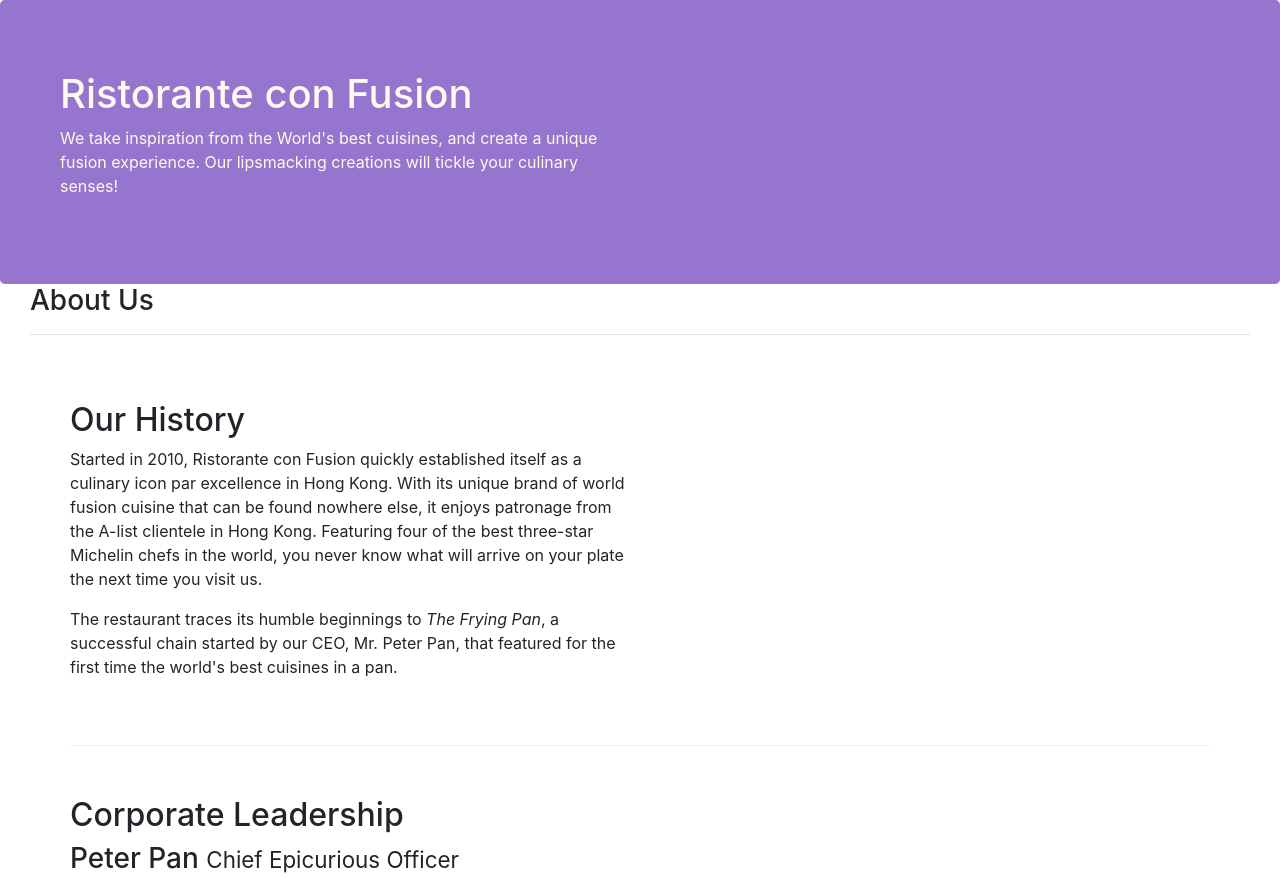
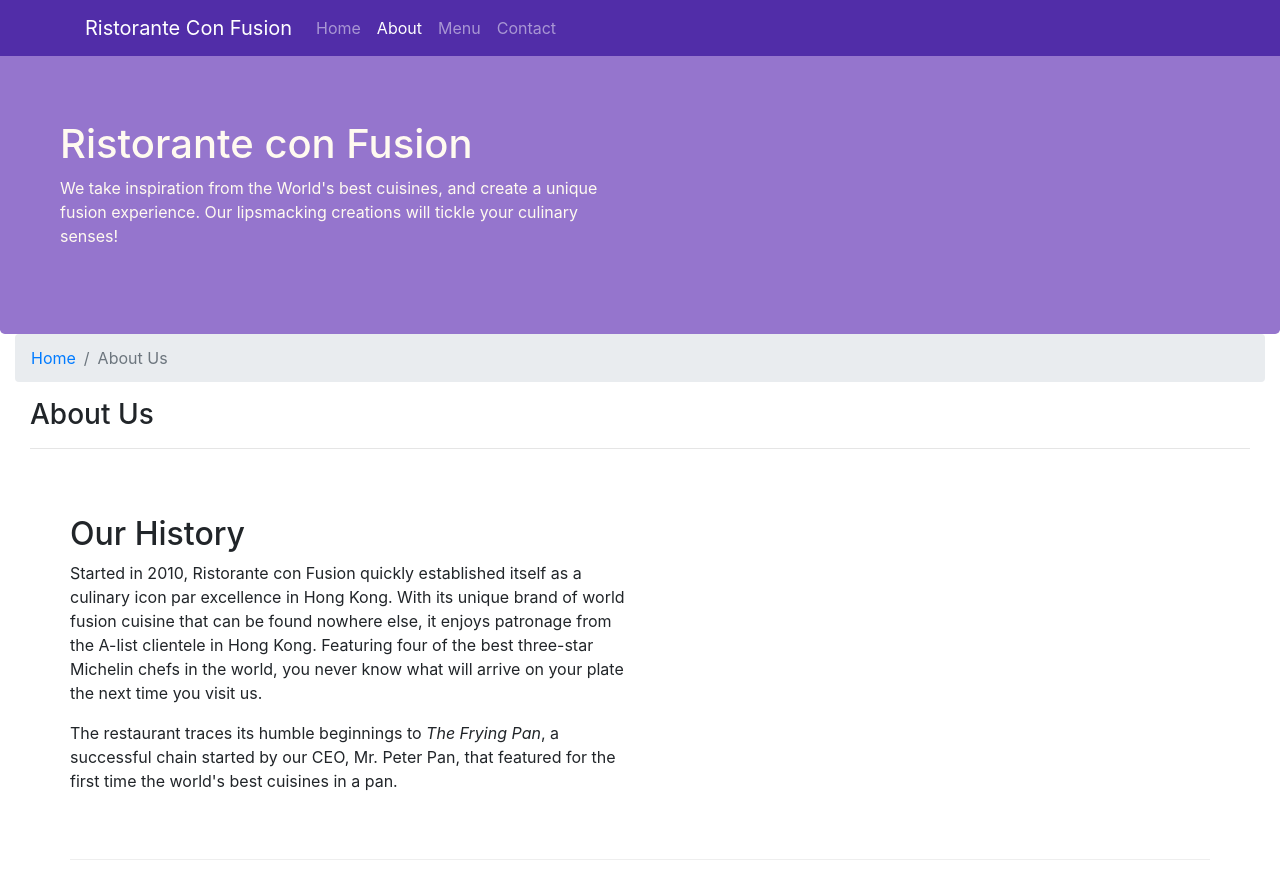
Before and after one commit to shivamkushwah0/react-and-angular, a website: page aboutus.html in a window 1280 px wide. Shown: the top 879 px of the page. Drawn offline with nearby package versions, Linux system fonts and the light colour scheme.

Commit message:
navbar and breadcrumb

```diff
--- a/CSS/styles.css
+++ b/CSS/styles.css
@@ -35,3 +35,11 @@
 	margin:0px;
 	color:#0f0f0f;
 }
+body{
+    padding:50px 0px 0px 0px;
+    z-index:0;
+}
+
+.navbar-dark {
+     background-color: #512DA8;
+}
--- a/aboutus.html
+++ b/aboutus.html
@@ -16,6 +16,29 @@
 </head>
 
 <body>
+    <nav class="navbar navbar-dark navbar-expand-sm  fixed-top">
+        <div class="container">
+
+            <button type="button" class="navbar-toggler" data-toggle="collapse" data-target="#Navbar">
+                <span class="navbar-toggler-icon"></span>
+
+            </button>
+            <a class="navbar-brand" href="index.html">Ristorante Con Fusion</a>
+
+
+            <div id="Navbar" class="collapse navbar-collapse ">
+            <ul class="navbar-nav mr-auto">
+                <li class="navbar-item "><a class="nav-link" href="index.html">Home</a></li>
+                <li class="navbar-item active"><a class="nav-link" href="aboutus.html">About</a></li>
+                <li class="navbar-item "><a class="nav-link" href="#">Menu</a></li>
+                <li class="navbar-item "><a class="nav-link" href="#">Contact</a></li>
+
+            </ul>
+
+        </div>
+        </div>
+
+    </nav>
 
     <header class="jumbotron">
         <div class="container-fluid">
@@ -32,6 +55,12 @@
 
     <div class="container-fluid">
         <div class="row row-header">
+            <ol class="breadcrumb col-12">
+                <li class="breadcrumb-item"><a href="index.html">Home</a></li>
+                <li class="breadcrumb-item active">
+                    About Us
+                </li>
+            </ol>
             <div class="col-12 ">
                <h3 >About Us</h3>
                <hr>
@@ -74,7 +103,7 @@
                 <div class="col-4 offset-1 col-sm-2">
                     <h5>Links</h5>
                     <ul class="list-unstyled">
-                        <li><a href="#">Home</a></li>
+                        <li><a href="index.html">Home</a></li>
                         <li><a href="#">About</a></li>
                         <li><a href="#">Menu</a></li>
                         <li><a href="#">Contact</a></li>
```
Also changed, not shown: index.html (+24 -1 lines).
